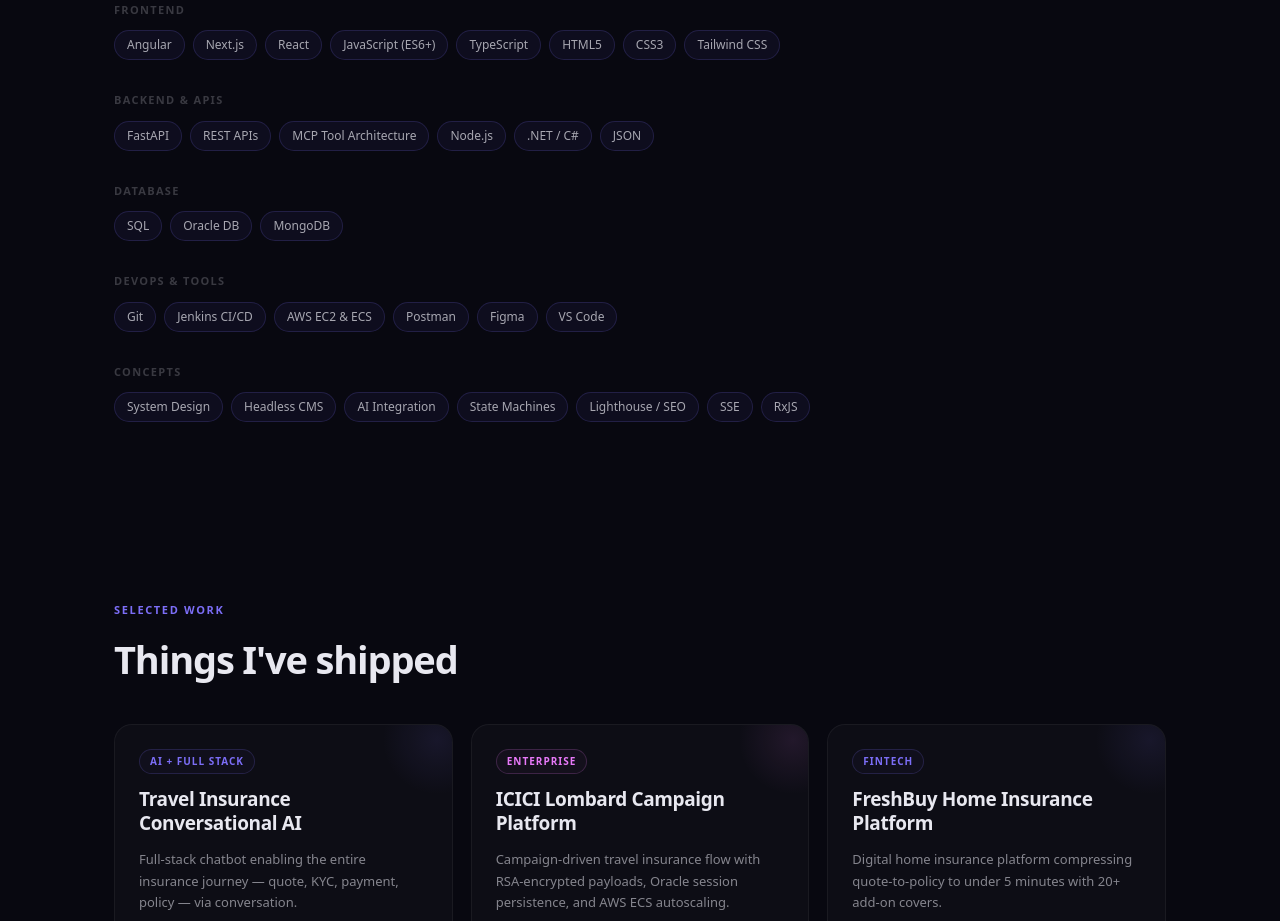
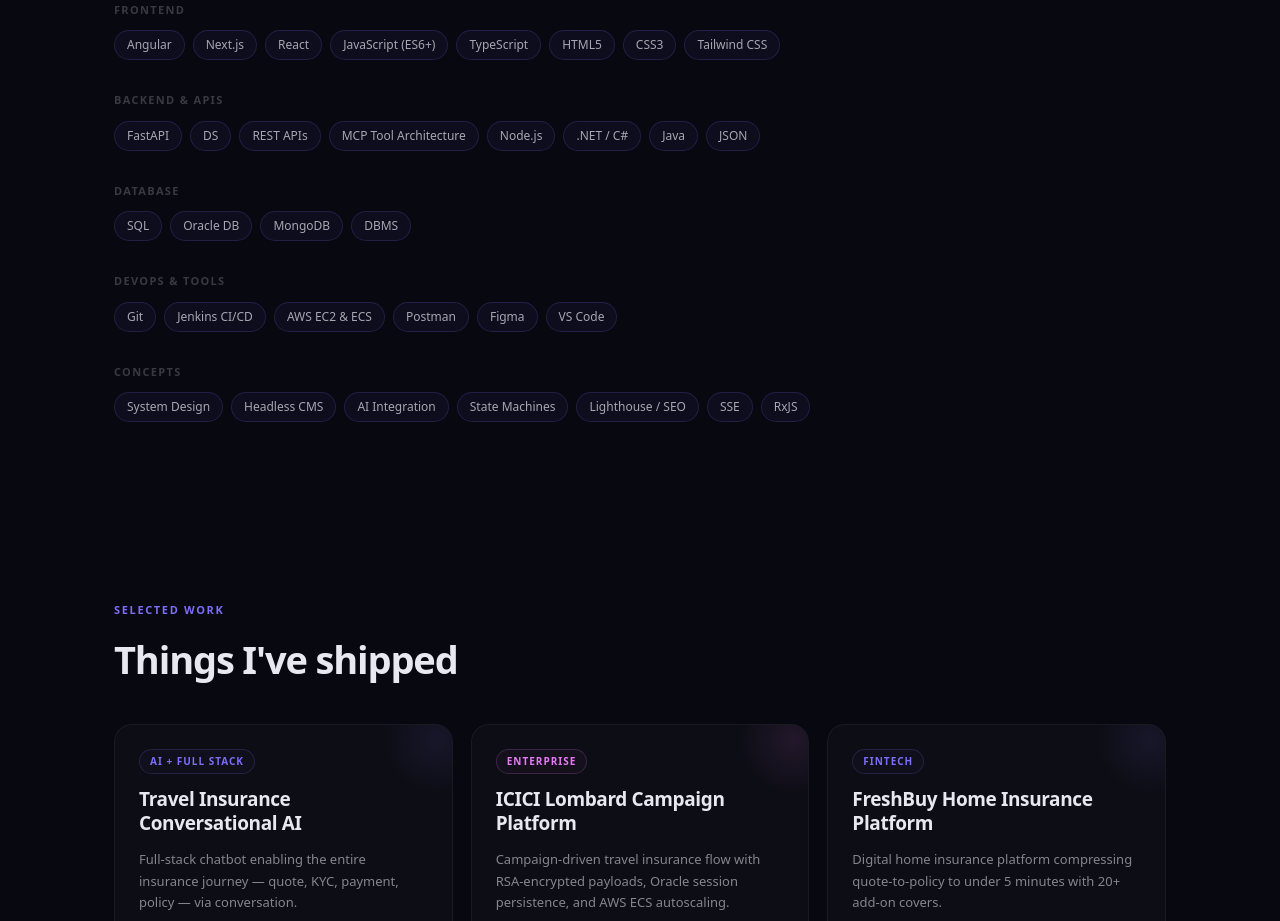
Before and after one commit to HiteshAhuja123/Hitesh_Portfolio_Website, a Next.js app: page / in a window 1280 px wide. Shown: the part 1540-2461 px from the top of the page. Built offline with nearby package versions, Linux system fonts and the light colour scheme.

Commit message:
Added java in skills

```diff
--- a/components/Skills.tsx
+++ b/components/Skills.tsx
@@ -6,11 +6,11 @@
     },
     {
       label: "Backend & APIs",
-      skills: ["FastAPI", "REST APIs", "MCP Tool Architecture", "Node.js", ".NET / C#", "JSON"],
+      skills: ["FastAPI","DS", "REST APIs", "MCP Tool Architecture", "Node.js", ".NET / C#", "Java", "JSON"],
     },
     {
       label: "Database",
-      skills: ["SQL", "Oracle DB", "MongoDB"],
+      skills: ["SQL", "Oracle DB", "MongoDB", "DBMS"],
     },
     {
       label: "DevOps & Tools",
```
